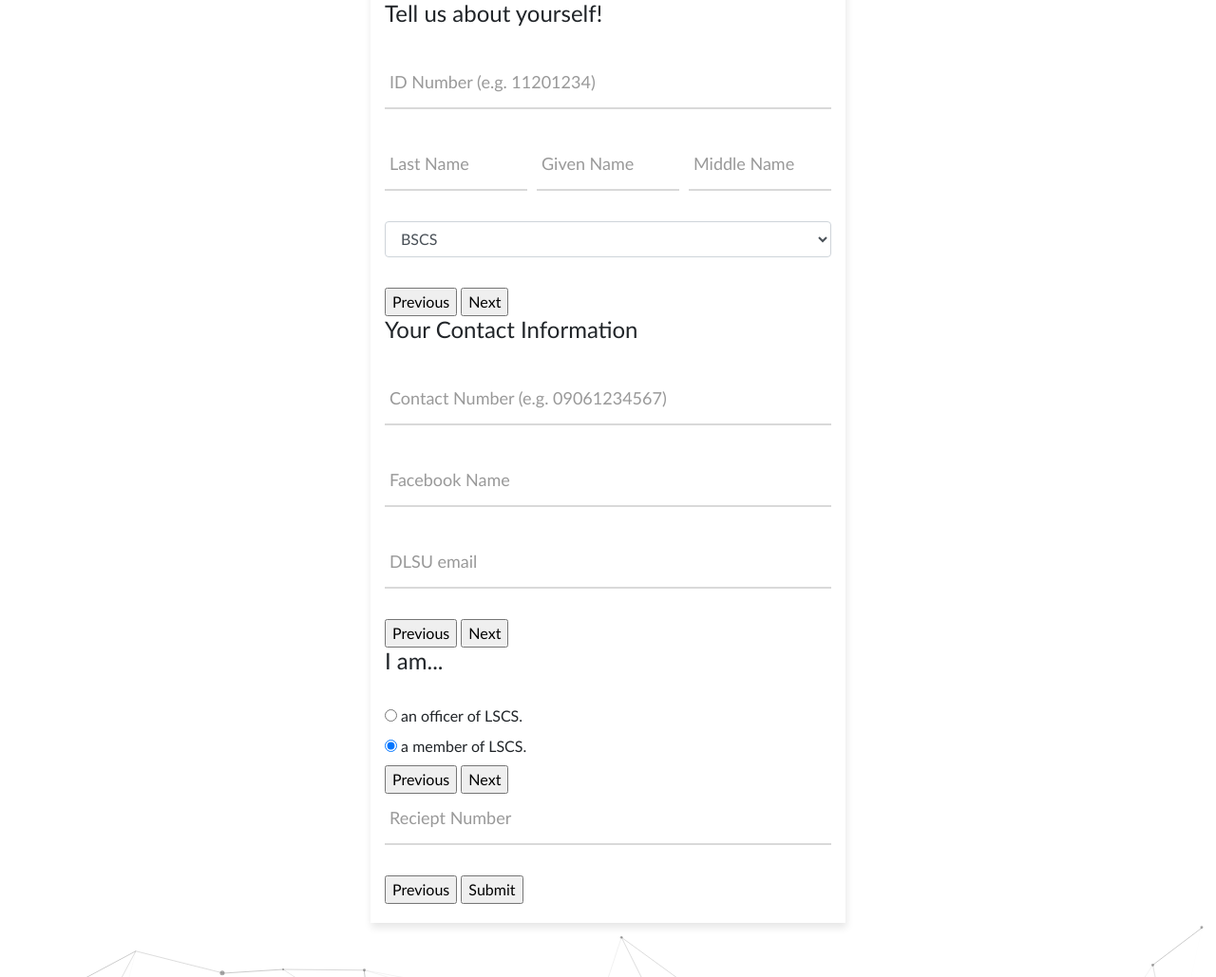
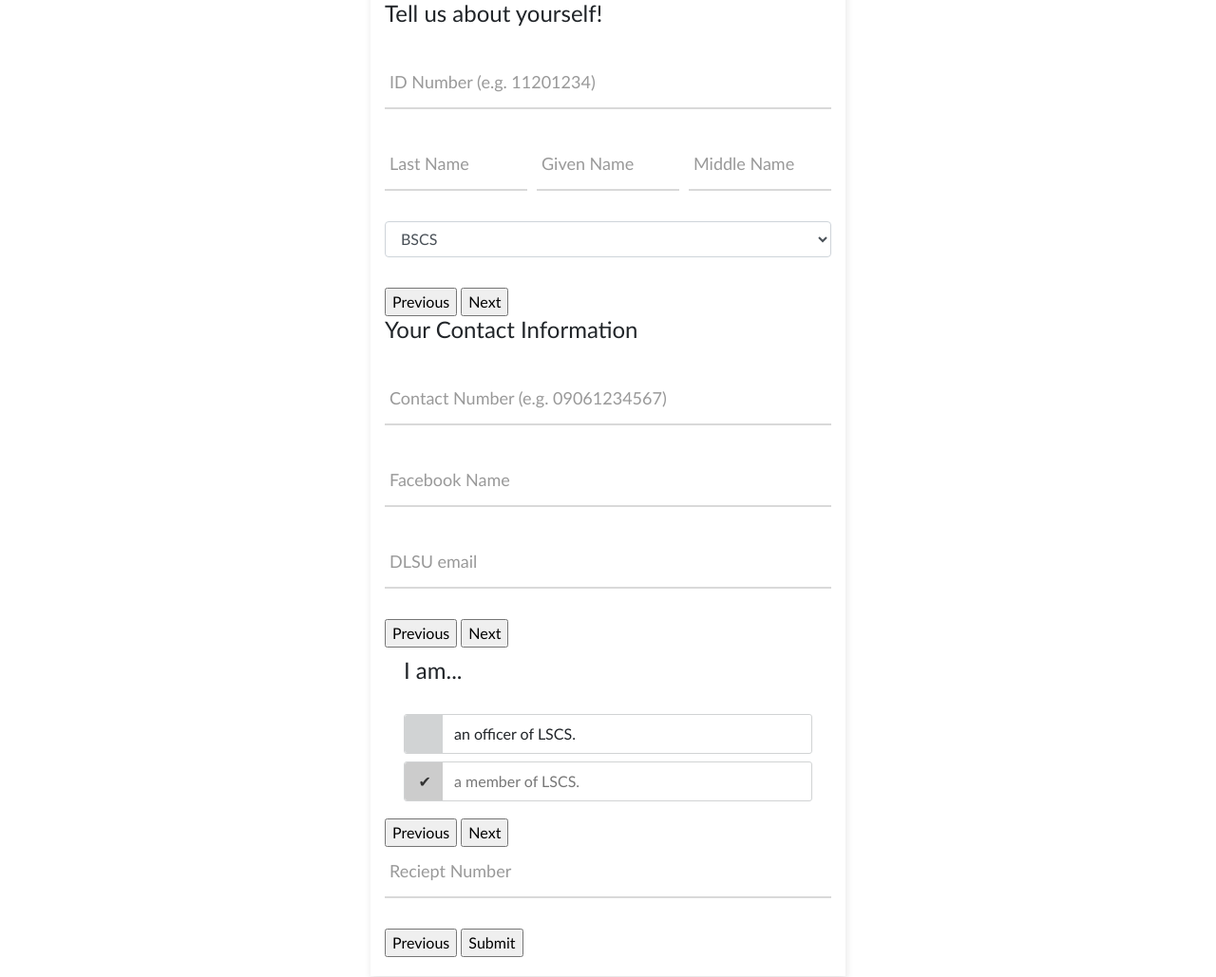
Before and after one commit to XunylYasna/ARW2019, a Node server app: page /register/ in a window 1280 px wide. Shown: the part 20-1049 px from the top of the page at 95% size. Run offline with Node 20, Linux system fonts and the light colour scheme; a map, chart or similar area stays blank; some libraries are stand-ins or nearby versions.

Commit message:
added styling to radio buttons

```diff
--- a/public/css/style.css
+++ b/public/css/style.css
@@ -292,4 +292,84 @@
   margin-right: 0px;
 }
 
+/* Registration Radio Buttons*/
+
+.radio-btn-container {
+  display: block;
+  position: relative;
+  margin: 10px auto;
+  height: auto;
+  width: auto;
+  padding: 0px 20px;
+}
+
+.radio-btn-container div {
+  clear: both;
+  overflow: hidden;
+}
+
+.radio-btn-container label {
+  width: 100%;
+  border-radius: 3px;
+  border: 1px solid #D1D3D4;
+  font-weight: normal;
+}
+
+.radio-btn-container input[type="radio"]:empty {
+  display: none;
+}
+
+.radio-btn-container input[type="radio"]:empty ~ label {
+  position: relative;
+  line-height: 2.5em;
+  text-indent: 3.25em;
+  cursor: pointer;
+  -webkit-user-select: none;
+     -moz-user-select: none;
+      -ms-user-select: none;
+          user-select: none;
+}
+
+.radio-btn-container input[type="radio"]:empty ~ label:before {
+  position: absolute;
+  display: block;
+  top: 0;
+  bottom: 0;
+  left: 0;
+  content: '';
+  width: 2.5em;
+  background: #D1D3D4;
+  border-radius: 3px 0 0 3px;
+}
+
+.radio-btn-container input[type="radio"]:hover:not(:checked) ~ label {
+  color: #888;
+}
+
+.radio-btn-container input[type="radio"]:hover:not(:checked) ~ label:before {
+  content: '\2714';
+  text-indent: .9em;
+  color: #C2C2C2;
+}
+
+.radio-btn-container input[type="radio"]:checked ~ label {
+  color: #777;
+}
+
+.radio-btn-container input[type="radio"]:checked ~ label:before{
+  content: '\2714';
+  text-indent: .9em;
+  color: #333;
+  background-color: #ccc;
+}
+
+.radio-btn-container input[type="radio"]:focus ~ label:before {
+  box-shadow: 0 0 0 3px #999;
+}
+
+.radio-btn input[type="radio"]:checked ~ label:before{
+  color: #333;
+  background-color: #ccc;
+}
+
   /* End registration */
```
